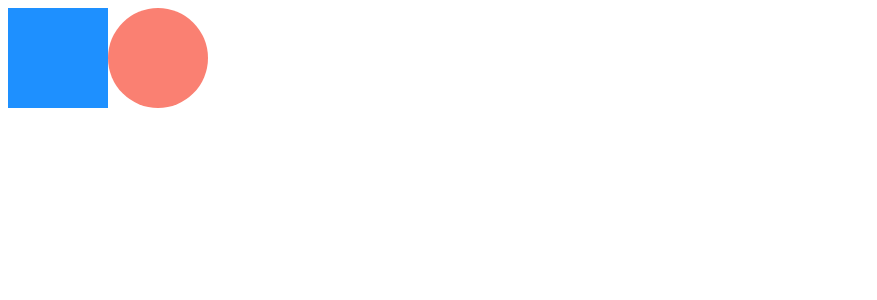
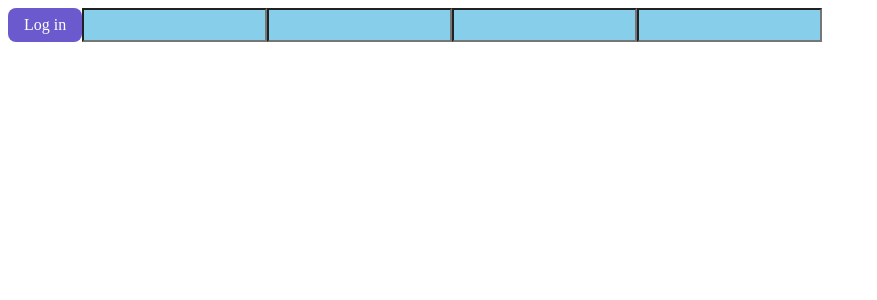
Before and after one commit to gahyeon-park/react-masterclass, a React (Create React App) app: page / in a window 1280 px wide. Shown: the top 300 px of the page, without its empty margins (0-877 px from the left). Built offline with nearby package versions, Linux system fonts and the light colour scheme.

Commit message:
"as" and attrs

```diff
--- a/src/App.js
+++ b/src/App.js
@@ -15,11 +15,29 @@ const Circle = styled(Box)`
   border-radius: 50px;
 `;
 
+// ※ styled 컴포넌트를 button 태그로 설정했지만,
+// 스타일 속성은 그대로 쓰되 태그만 다른 태그로 변경하길 원할 경우 <Btn as="a"></Btn> (Btn 컴포넌트 스타일을 <a>태그에 사용)와 같이 쓸 수 있다.
+const Btn = styled.button.attrs({ title: '새창' })`
+  color: white;
+  background-color: slateblue;
+  border: none;
+  padding: .5em 1em;
+  border-radius: .5em;
+`;
+
+const Input = styled.input.attrs({ required: true, minLength: 10 })`
+  background-color: skyblue;
+`;
+
+
 function App() {
   return (
-    <Father>
-      <Box bgColor="dodgerblue" />
-      <Circle bgColor="salmon" />
+    <Father as="header">
+      <Btn as="a">Log in</Btn>
+      <Input />
+      <Input />
+      <Input />
+      <Input />
     </Father>
   )
 }
```
